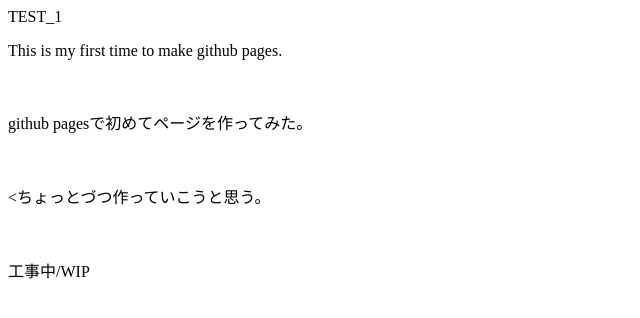
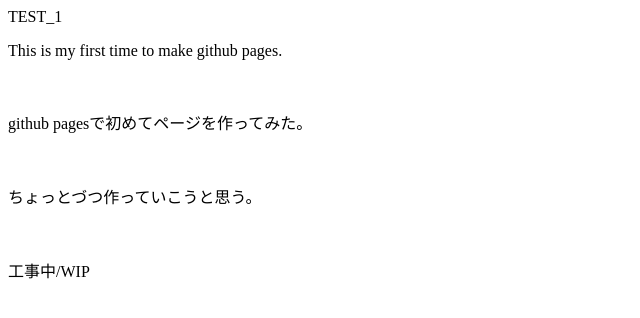
Before and after one commit to Anthony-cpp/Test_1, a plain HTML site: page index.html in a window 1280 px wide. Shown: the full height of the page, 0-640 px from the left. Drawn offline with Linux system fonts and the light colour scheme.

Commit message:
Update index.html

```diff
--- a/index.html
+++ b/index.html
@@ -6,7 +6,7 @@
  </br>
   <p>github pagesで初めてページを作ってみた。</p>
   </br>
-<p><ちょっとづつ作っていこうと思う。</p>
+<p>ちょっとづつ作っていこうと思う。</p>
 </br>
 <p>工事中/WIP</p>
 </body>
```
